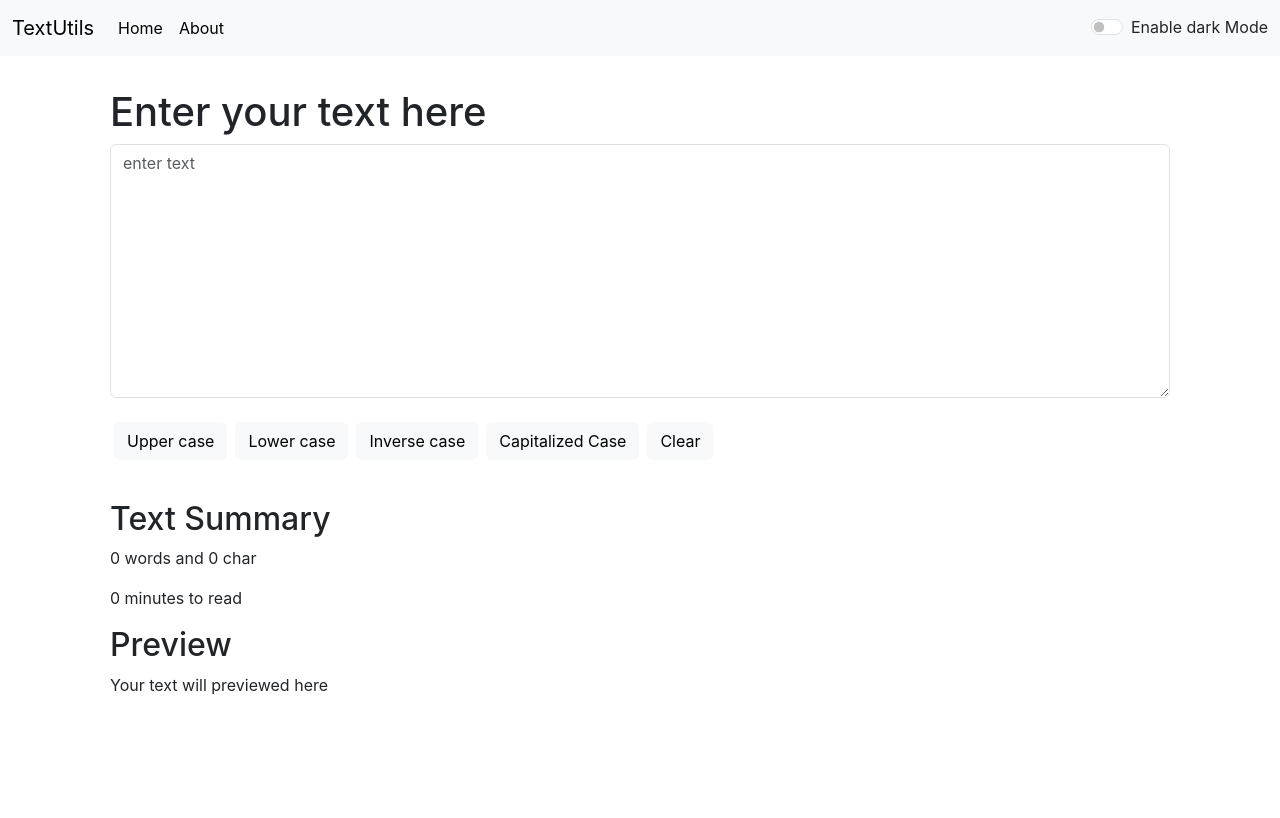
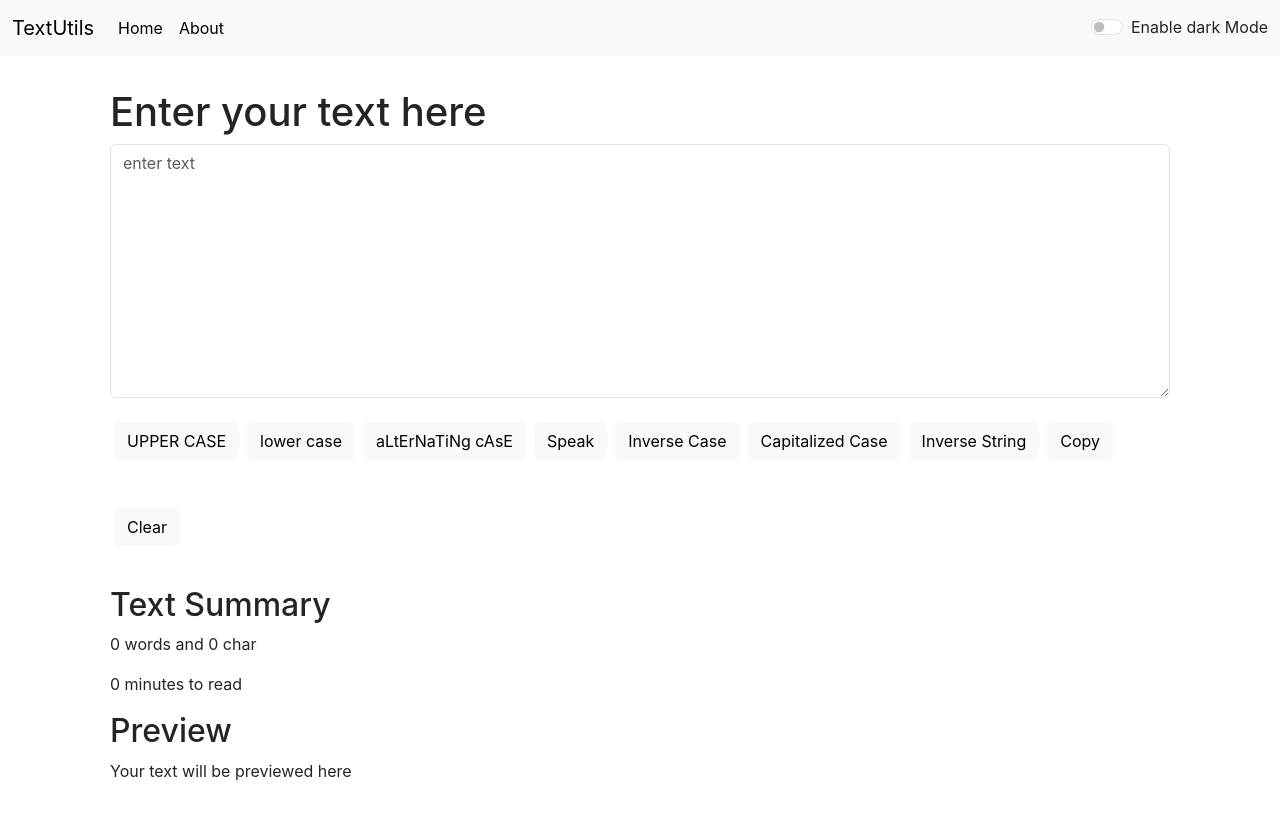
Before and after one commit to rishabh-0211/TextUtils, a React (Create React App) app: page / in a window 1280 px wide. Shown: the top 818 px of the page. Built offline with nearby package versions, Linux system fonts and the light colour scheme.

Commit message:
added some more features

```diff
--- a/src/components/Textarea.js
+++ b/src/components/Textarea.js
@@ -11,15 +11,42 @@ export default function Textarea(props) {
     setText(newtext);
     props.showalert("changed to lower case", "success");
   };
+  const handleAlertnatecase = () => {
+    let arr = text.split(" ");
+    let newtext1 = "";
+    for (let i = 0; i < arr.length; i++) {
+      let kii=1;
+      for(let j = 0; j < arr[i].length; j++){
+        if(kii){
+        newtext1 += arr[i][j].toLowerCase();
+        kii=0;
+        }
+      else{
+        newtext1 += arr[i][j].toUpperCase();
+        kii=1;
+      }
+      }
+      newtext1 +=  " ";
+    }
+    setText(newtext1);
+    props.showalert("your text has Alternating cases ", "success");
+  };
   const handleInversecase = () => {
-    if (text[0] >= "a" && text[0] <= "z") {
-      let newtext = text.toUpperCase();
-      setText(newtext);
+    let newtext = "";
+    for(let i=0; i<text.length; i++) {
+    if (text[i] >= "a" && text[i] <= "z") {
+       newtext += text[i].toUpperCase();
+
     }
-    if (text[0] >= "A" && text[0] <= "Z") {
-      let newtext = text.toLowerCase();
-      setText(newtext);
+    else if (text[i] >= "A" && text[i] <= "Z") {
+      newtext += text[i].toLowerCase();
+
     }
+    else{
+      newtext += text[i];
+    }
+  }
+  setText(newtext);
     props.showalert("your text case is inverted ", "success");
   };
 
@@ -34,6 +61,15 @@ export default function Textarea(props) {
     setText(newtext1);
     props.showalert("your text case is Capitalized", "success");
   };
+  const handleInversestring = () => {
+    let newtext = text.split('').reverse().join('');
+    setText(newtext);
+    props.showalert("your string is reveresed ", "success");
+  };
+  const handleCopyText = () => {
+    navigator.clipboard.writeText(text);
+    props.showalert("your text is copied ", "success");
+  };
   const handleClearcase = () => {
     let newtext = "";
     setText(newtext);
@@ -46,7 +82,15 @@ export default function Textarea(props) {
   if (text !== "") {
     Textlength = text.split(" ").length;
   }
-
+const speak = () => {
+  let msg = new SpeechSynthesisUtterance();
+  msg.text = text.toLowerCase();
+  msg.lang = "en-US";
+  msg.rate = 1.0;
+  msg.pitch = 2.0;
+  window.speechSynthesis.speak(msg);
+  props.showalert("speaking ", "success");
+};
   return (
     <>
       <div
@@ -69,7 +113,7 @@ export default function Textarea(props) {
                 props.mode === "light" ? "success" : "light"
               } my-4 mx-1`}
               onClick={handleUpcase}>
-              Upper case
+              UPPER CASE
             </button>
             <button
               type="button"
@@ -77,7 +121,23 @@ export default function Textarea(props) {
                 props.mode === "light" ? "success" : "light"
               } my-4 mx-1`}
               onClick={handleLocase}>
-              Lower case
+              lower case
+            </button>
+            <button
+              type="button"
+              className={`btn btn-${
+                props.mode === "light" ? "success" : "light"
+              } my-4 mx-1`}
+              onClick={handleAlertnatecase}>
+              aLtErNaTiNg cAsE
+            </button>
+            <button
+              type="submit"
+              onClick={speak}
+              className={`btn btn-${
+                props.mode === "light" ? "success" : "light"
+              } my-4 mx-1`}>
+              Speak
             </button>
             <button
               type="button"
@@ -85,7 +145,7 @@ export default function Textarea(props) {
                 props.mode === "light" ? "success" : "light"
               } my-4 mx-1`}
               onClick={handleInversecase}>
-              Inverse case
+              Inverse Case
             </button>
             <button
               type="button"
@@ -94,6 +154,22 @@ export default function Textarea(props) {
               } my-4 mx-1`}
               onClick={handleCapitalizedcase}>
               Capitalized Case
+            </button>
+            <button
+              type="button"
+              className={`btn btn-${
+                props.mode === "light" ? "success" : "light"
+              } my-4 mx-1`}
+              onClick={handleInversestring}>
+              Inverse String
+            </button>
+            <button
+              type="button"
+              className={`btn btn-${
+                props.mode === "light" ? "success" : "light"
+              } my-4 mx-1`}
+              onClick={handleCopyText}>
+              Copy
             </button>
             <button
               type="button"
@@ -112,7 +188,7 @@ export default function Textarea(props) {
           </p>
           <p>{0.008 * Textlength} minutes to read </p>
           <h2>Preview</h2>
-          <p>{text.length === 0 ? "Your text will previewed here" : text}</p>
+          <p>{text.length === 0 ? "Your text will be previewed here" : text}</p>
         </div>
       </div>
     </>
```
Also changed, not shown: public/manifest.json.
